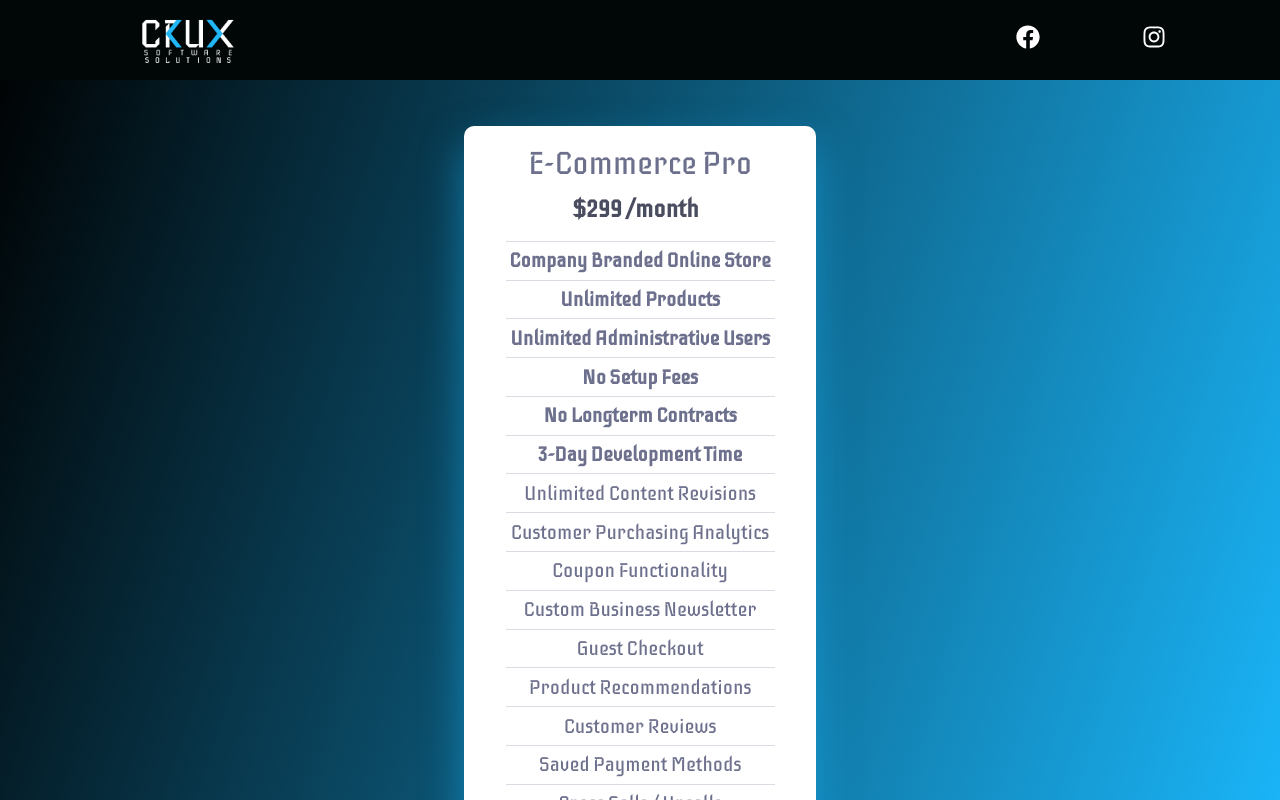
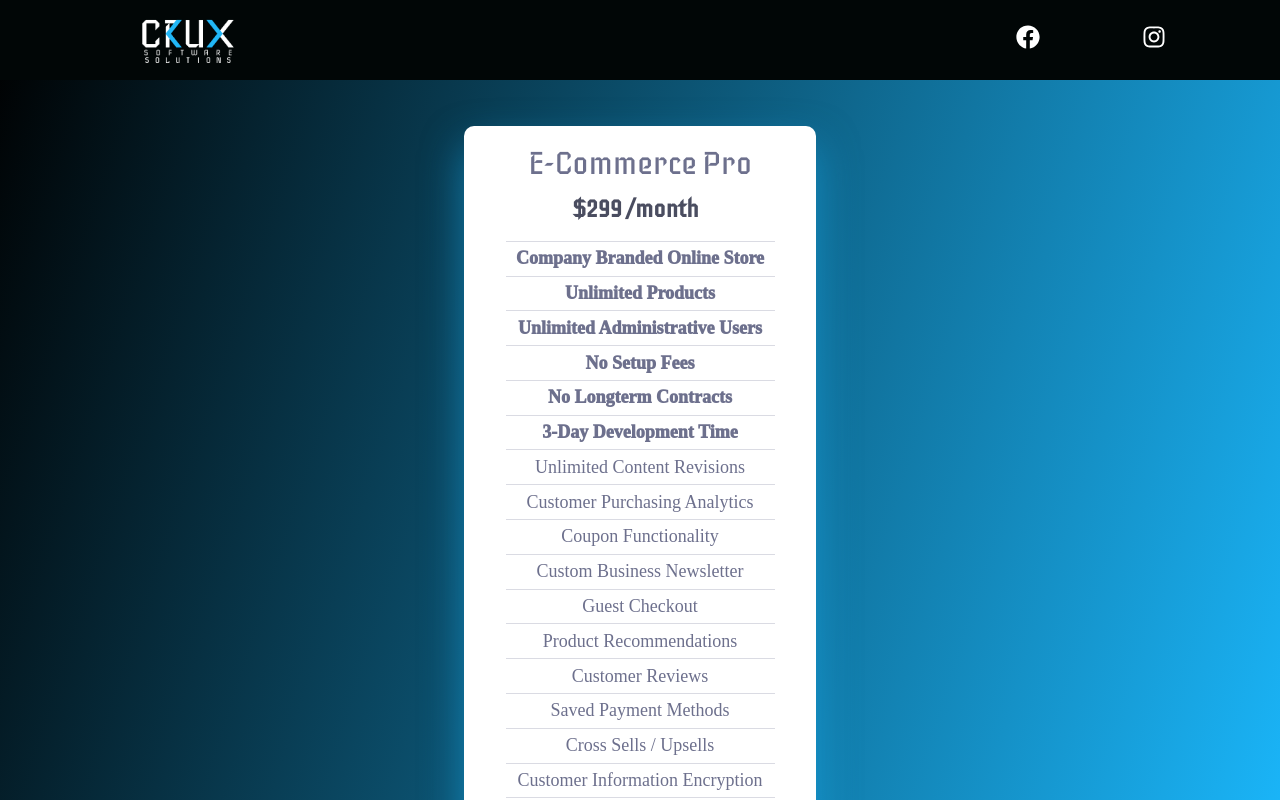
Before and after one commit to mroberson11/cruxmockup, a Next.js app: page /pricing in a window 1280 px wide. Built offline with nearby package versions, Linux system fonts and the light colour scheme.

Commit message:
Update price card font

```diff
--- a/src/components/PricesInfo/PriceCard.js
+++ b/src/components/PricesInfo/PriceCard.js
@@ -29,7 +29,7 @@ const PriceCard = ({ headline, price, sellingPoints }) => {
           <>
             <Divider />
             <div
-              style={{ fontSize: "20px" }}
+              style={{ fontSize: "18px", fontFamily: "Montserrat" }}
               className="selling-point"
               key={index}
             >
--- a/src/components/PricesInfo/PriceCardElements.js
+++ b/src/components/PricesInfo/PriceCardElements.js
@@ -64,6 +64,7 @@ export const Currency = styled.span`
 `;
 
 export const SellingPoint = styled.span`
+  font-family: "Montserrat";
   color: var(--trueBlack);
   font-size: 22px;
   text-align: center;
@@ -81,7 +82,7 @@ export const LearnMoreButton = styled.button`
   color: ${(props) =>
     props.plan === "professional" ? colors.purpleText : "white"};
   font-weight: bold;
-  font-size: 2rem;
+  font-size: 1.6rem;
   letter-spacing: 1.4px;
   min-height: 3rem;
   margin: 1rem 0 0.5rem 0;
```
